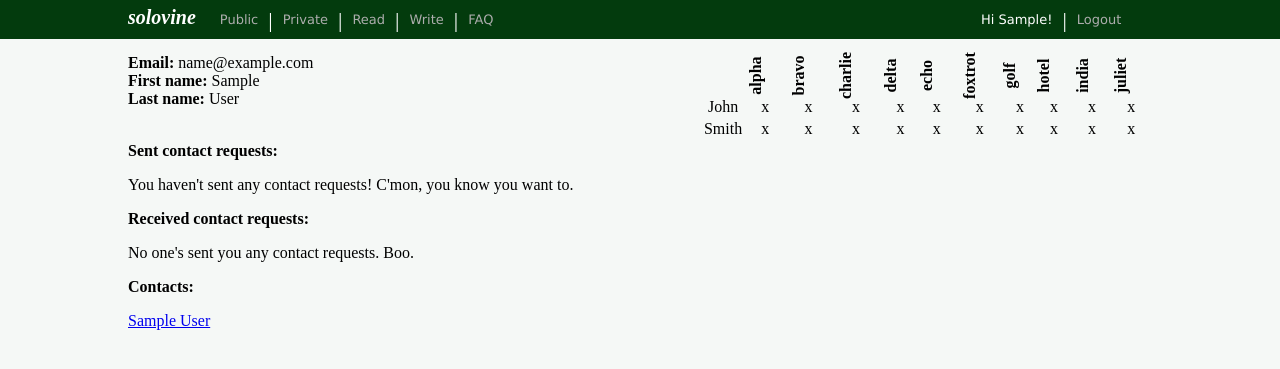
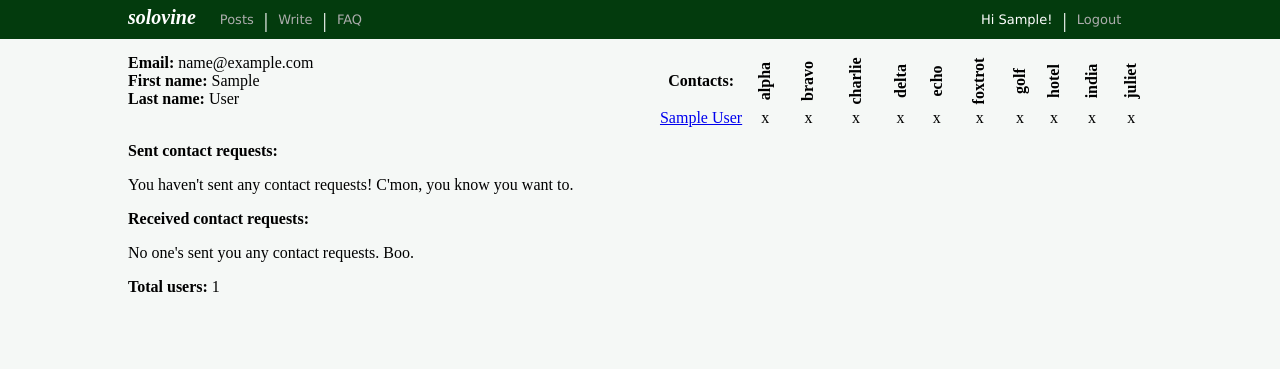
Before and after one commit to svsaraf/solovine, a Django app: a page that uses proj/posts/templates/posts/base.html in a window 1280 px wide. Shown: the top 369 px of the page. Run offline with Django 3.2, Linux system fonts and the light colour scheme; a user stored in the database is signed in; tables that the repository leaves empty hold one stand-in row (values such as "Sample post"); parts of the project's set-up code (start-up, migrations or seed data) failed here and were passed over.

Commit message:
site cleanup of unfinished features

```diff
--- a/proj/friends/templates/friends/profile.html
+++ b/proj/friends/templates/friends/profile.html
@@ -36,18 +36,18 @@
         <p>No one's sent you any contact requests. Boo.
     {% endfor %}
     {% endif %}
-    <p><b>Contacts:</b>
+    {% if me %}
+    {% else %}
+        <p><b>Contacts:</b></p>
         {% for c in contacts %}
-        <p><a href="/user/{{c.receiver.email}}/">{{c.receiver.first_name}} {{c.receiver.last_name}}</a></p>
-    {% empty %}
+            <p><a href="/user/{{c.receiver.email}}/">{{c.receiver.first_name}} {{c.receiver.last_name}}</a>
+        {% endfor %}
+    {% endif %}
+</div>
 {% if me %}
-        <p>No contacts? Try sending a request to <a href="/user/svsaraf90@gmail.com">this guy</a>. He's friendly!
-        {% endif %}
-    {% endfor %}
-</div>
 <table style="float: right; display: inline-block;">
-  <tr>
-    <th></th>
+  <tr style="height: 50px">
+    <th>Contacts:</th>
     <th class="rotateprofileheader">alpha</th>
     <th class="rotateprofileheader">bravo</th>
     <th class="rotateprofileheader">charlie</th>
@@ -59,8 +59,9 @@
     <th class="rotateprofileheader">india</th>
     <th class="rotateprofileheader">juliet</th>
   </tr>
+      {% for c in contacts %}
          <tr>
-    <td class="cell">John</td>
+            <td class="cell" style="text-align:left"><a href="/user/{{c.receiver.email}}/">{{c.receiver.first_name}} {{c.receiver.last_name}}</a></td>
             <td class="cell">x</td>
             <td class="cell">x</td>
             <td class="cell">x</td>
@@ -72,19 +73,9 @@
             <td class="cell">x</td>
             <td class="cell">x</td>
           </tr>
-  <tr>
-    <td>Smith</td>
-    <td class="cell">x</td>
-    <td class="cell">x</td>
-    <td class="cell">x</td>
-    <td class="cell">x</td>
-    <td class="cell">x</td>
-    <td class="cell">x</td>
-    <td class="cell">x</td>
-    <td class="cell">x</td>
-    <td class="cell">x</td>
-    <td class="cell">x</td>
-  </tr>
+    {% endfor %}
 </table>
+{% endif %}
+<div><b>Total users:</b> {{numusers}}</div>
 </div>
 {% endblock %}
--- a/proj/friends/views.py
+++ b/proj/friends/views.py
@@ -24,7 +24,7 @@ def profile(request, email):
                     context['can_send_request'] = True
                     context['me'] = False
     context['profile'] = users[0]
-
+    context['numusers'] = User.objects.all().count()
     return render(request, 'friends/profile.html', context)
 
 @login_required(login_url='/login')
--- a/proj/posts/static/css/base.css
+++ b/proj/posts/static/css/base.css
@@ -247,7 +247,7 @@ body {
 .rotateprofileheader {
     -webkit-transform: rotate(-90deg);
     -moz-transform: rotate(-90deg);
-    padding-bottom: 20px;
+    padding-bottom: 1px;
     text-align: center;
     vertical-align: middle;
 }
--- a/proj/posts/templates/posts/base.html
+++ b/proj/posts/templates/posts/base.html
@@ -12,10 +12,10 @@
 {% block headerblock %}
 <div class="header">
     <div class="logo">
-        <a href="/public/" style="">solovine</a>
+        <a href="/" style="">solovine</a>
     </div>
     <div class="links">
-        <a href="/public/">Public</a><div class="pipe">|</div><a href="/posts/">Private</a><div class="pipe">|</div><a href="/feeds/">Read</a><div class="pipe">|</div><a href="/create/">Write</a><div class="pipe">|</div><a href="/faq/">FAQ</a>
+        <a href="/posts/">Posts</a><div class="pipe">|</div><a href="/create/">Write</a><div class="pipe">|</div><a href="/faq/">FAQ</a>
     <div class="userstatus" id="authtarget">
         {% if user.is_authenticated %}
             <a style="color: white;" href="/user/{{user.email}}">Hi {{ user.first_name }}!</a><div class="pipe">|</div><a ic-post-to="/logout/" ic-target="#authtarget" ic-include="#defaults" href="#">Logout</a>
--- a/proj/posts/templates/posts/create.html
+++ b/proj/posts/templates/posts/create.html
@@ -12,7 +12,7 @@ Write post
         <input type="text" name="link" class="createlink" placeholder="http://google.com/" value="{{link}}"> <div class="createdesc">[Optional] Add the link you're responding to.</div>
         <div id="editor" class="createeditor" placeholder="example"></div> <div class="createdesc">[Optional] Write something.</div>
         <br>
-        <div style="padding-top: 5px; padding-bottom: 5px; font-size: 17px;"><input style="" type="checkbox" name="public" value="public"><span style="color: #6c6053cc;">Make this public</span><br></div>
+        <!--<div style="padding-top: 5px; padding-bottom: 5px; font-size: 17px;"><input style="" type="checkbox" name="public" value="public"><span style="color: #6c6053cc;">Make this public</span><br></div>-->
         <a class="submitbutton" ic-post-to="/create/" href="#" ic-target='#message' style="margin-top: 5px; display: block; width: 60px;">publish!</a><div id="message" style="display: inline-block; margin-left: 15px;"></div>
     </form>
 </div>
--- a/proj/proj/urls.py
+++ b/proj/proj/urls.py
@@ -24,15 +24,15 @@ admin.site.site_header = 'Solovine admin'
 urlpatterns = [
     path('admin/', admin.site.urls),
 
-    path('', posts_views.public_posts, name='public_posts'),
+    path('', registration_views.faq, name='faq'),
     path('register/', registration_views.register, name='register'),
     path('login/', registration_views.login, name='login'),
     path('logout/', registration_views.logout, name='logout'),
     path('faq/', registration_views.faq, name='faq'),
     path('forgot/', registration_views.forgot, name='forgot'),
 
-    path('public/', posts_views.public_posts, name='public_posts'),
-    path('public/<slug:title>/', posts_views.public_post, name='public_post'),
+    #path('public/', posts_views.public_posts, name='public_posts'),
+    #path('public/<slug:title>/', posts_views.public_post, name='public_post'),
     path('posts/', posts_views.posts, name='posts'),
     path('post/<slug:title>/', posts_views.post, name='post'),
     path('getcommentreply/<int:commentid>/', posts_views.getcommentreply, name='getcommentreply'),
```
Also changed, not shown: 3 other files. Lines whose indentation alone changed are shown as unchanged.
